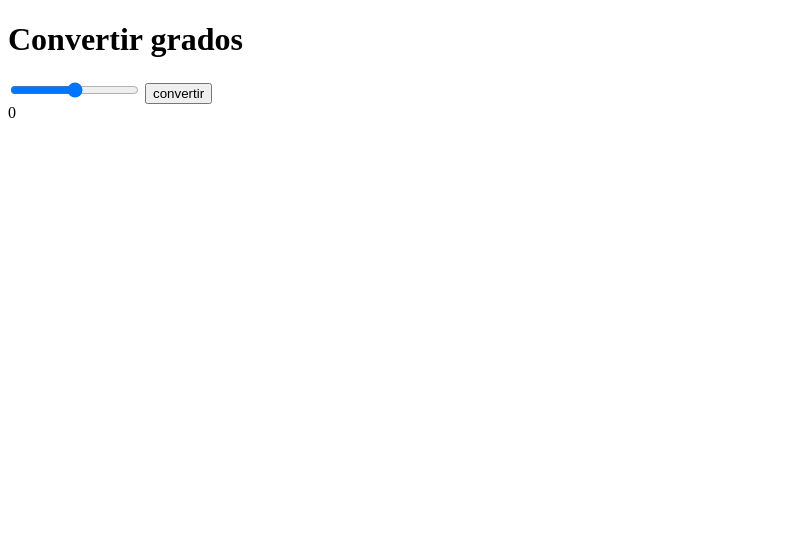
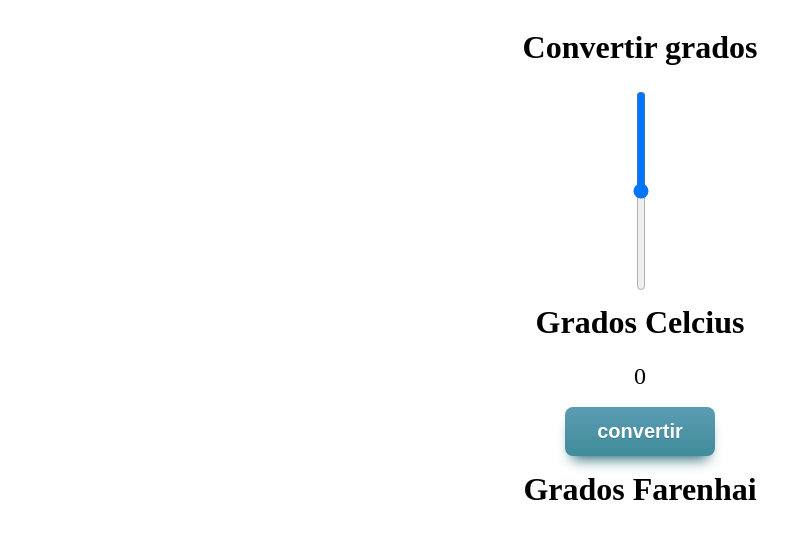
Before and after one commit to Tomytool/desafios-vavios, a website: page Convertir grados/index.html in a window 1280 px wide. Shown: the whole page, without its empty margins (0-812 px from the left). Drawn offline with Linux system fonts and the light colour scheme.

Commit message:
se crea el css

```diff
--- /dev/null
+++ b/Convertir grados/estilos/estilo.css
@@ -0,0 +1,52 @@
+.contenedor {
+  display: flex;
+  justify-content: center;
+  align-items: center;
+  flex-direction: column;
+}
+#celcius {
+  width: auto;
+  height: auto;
+  transform: rotate(90deg);
+}
+#celcius input {
+  width: 200px;
+  height: 200px;
+}
+.grados {
+  font-size: 1.5rem;
+  padding: 10px;
+  margin: 2px;
+}
+p {
+  font-size: 2rem;
+  font-weight: bold;
+  text-transform: capitalize;
+  margin: 10px;
+}
+
+.myButton {
+  box-shadow: 0px 10px 14px -7px #276873;
+  background: linear-gradient(to bottom, #599bb3 5%, #408c99 100%);
+  background-color: #599bb3;
+  border-radius: 8px;
+  border: none;
+  display: inline-block;
+  cursor: pointer;
+  color: #ffffff;
+  font-family: Arial;
+  font-size: 20px;
+  font-weight: bold;
+  padding: 13px 32px;
+  text-decoration: none;
+  text-shadow: 0px 1px 0px #3d768a;
+  margin: 5px;
+}
+.myButton:hover {
+  background: linear-gradient(to bottom, #408c99 5%, #599bb3 100%);
+  background-color: #408c99;
+}
+.myButton:active {
+  position: relative;
+  top: 1px;
+}
--- a/Convertir grados/index.html
+++ b/Convertir grados/index.html
@@ -4,14 +4,21 @@
     <meta charset="UTF-8" />
     <meta http-equiv="X-UA-Compatible" content="IE=edge" />
     <meta name="viewport" content="width=device-width, initial-scale=1.0" />
+    <link rel="stylesheet" href="estilos/estilo.css">
     <title>convertir grados</title>
   </head>
   <body>
+    <div class="contenedor">
     <h1>Convertir grados</h1>
-    <input type="range" min="-50" max="50" step="1" name="grados" id="grados_celcius" />
-    <input type="button" value="convertir" onclick="convertir()" />
-    <div id="resultado"></div>
-    <div id="convertir-f"></div>
+    <div id="celcius">
+      <input type="range" min="-50" max="50" step="1" name="grados" id="grados_celcius" />
+    </div>
+    <p>grados Celcius</p>
+    <div id="resultado" class="grados"></div>
+    <input type="button" value="convertir" onclick="convertir()" class="myButton"/>
+    <p>grados farenhai</p>
+    <div id="convertir-f" class="grados"></div>
+  </div>
     <script src="index.js"></script>
   </body>
 </html>
--- a/contar_windowa/main.css
+++ b/contar_windowa/main.css
@@ -28,18 +28,4 @@ body p {
 .cambio {
   transform: translateY(0px);
   background-color: rgb(255, 217, 0);
-  /* animation: movimientoCaja; */
-  /* animation-duration: 1s; */
-  /* animation-timing-function: ease-in-out; */
-  /* animation-fill-mode: forwards; */
 }
-@keyframes movimientoCaja {
-  0% {
-    transform: translateX(800px);
-    background-color: var(--color);
-  }
-  100% {
-    transform: translateY(0px);
-    background-color: rgb(255, 217, 0);
-  }
-}
```
